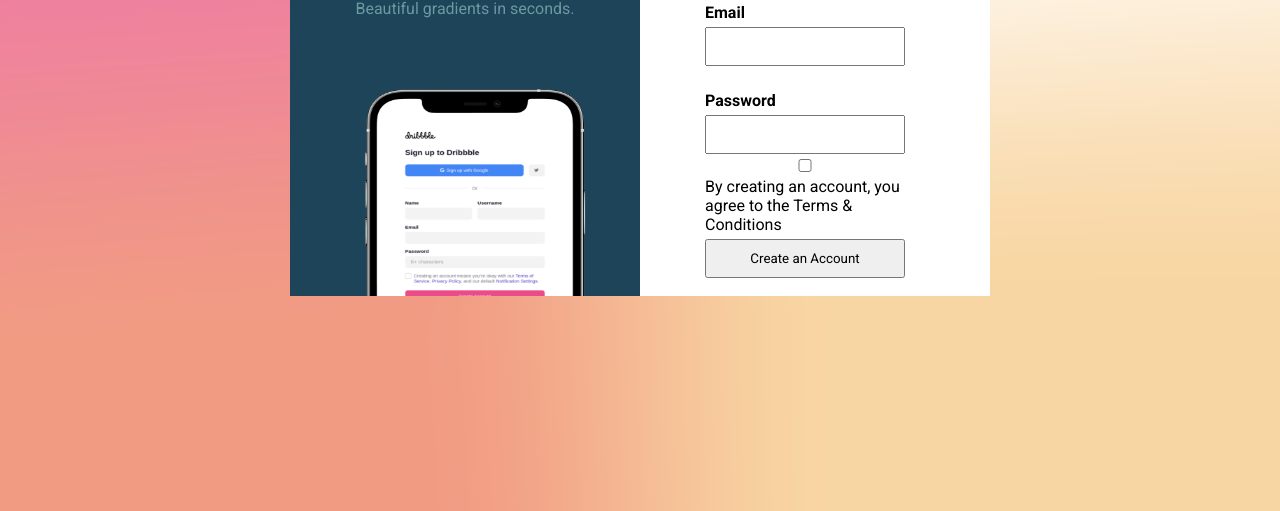
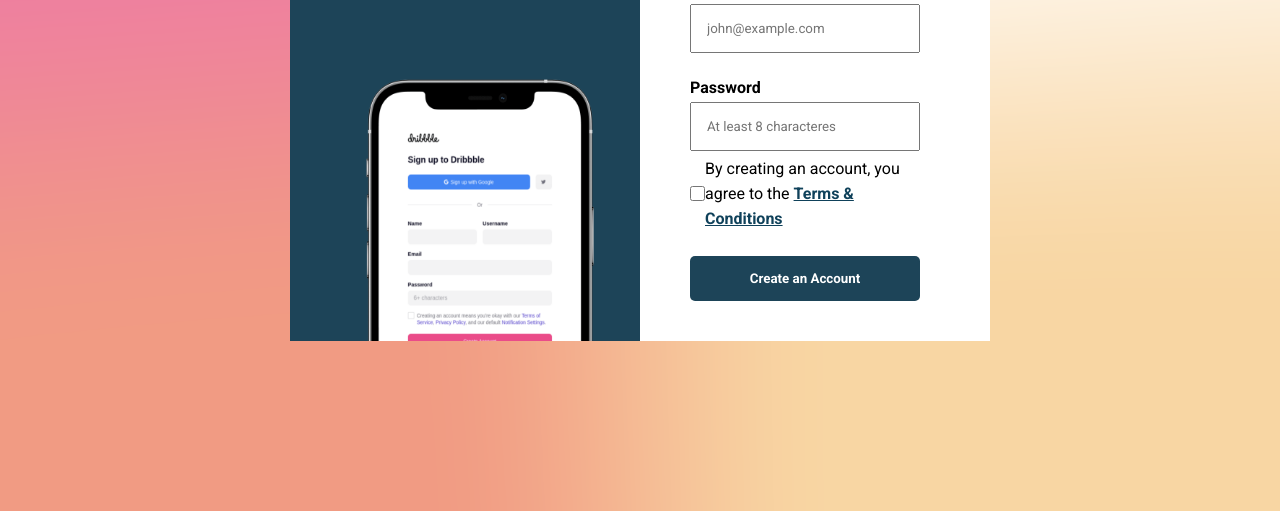
Before and after one commit to joaovxsantos/Gradie-Sign-Up-Starter-Files, a plain HTML site: page index.html in a window 1280 px wide. Shown: the part 289-800 px from the top of the page. Drawn offline with Linux system fonts and the light colour scheme.

Commit message:
final-commit

```diff
--- a/index.html
+++ b/index.html
@@ -26,10 +26,13 @@
                 <h2>Login</h2>
                 <form>
                     <p>Email</p>
-                    <input type="email">
+                    <input type="email" placeholder="john@example.com">
                     <p>Password</p>
-                    <input type="password">
-                    <input type="checkbox"> <span>By creating an account, you agree to the <a>Terms & Conditions</a></span>
+                    <input type="password" placeholder="At least 8 characteres">
+                    <div class="check">
+                        <input type="checkbox"> <span>By creating an account, you agree to the
+                            <a>Terms & Conditions</a></span>
+                    </div>
                     <input type="submit" value="Create an Account">
                 </form>
             </div>
--- a/style.css
+++ b/style.css
@@ -25,9 +25,8 @@ body {
   background: #1d4458;
   text-align: center;
   width: 350px;
-  height: 370px;
+  height: 460px;
   padding: 30px;
-
 }
 
 .text {
@@ -44,45 +43,69 @@ body {
 }
 
 .img img {
-  width: 310px;
-  height: 340px;
+  width: 320px;
+  height: 430px;
 }
 
-.login{
+.login {
   display: flex;
   flex-direction: column;
   background: #fff;
   width: 350px;
-    height: 370px;
+  height: 460px;
+  padding: 30px;
 }
 
-
-.content{
+.content {
   margin: auto;
-    width: 220px;
+  width: 250px;
 }
 
-.login h2{
+.login h2 {
   font-size: 32px;
 }
 
-.login form{
+.login form {
   display: flex;
   flex-direction: column;
-    /* justify-content: center; */
-        /* background: red; */
   gap: 5px;
-
 }
 
-
-
-.login form p{
+.login form p {
   margin-top: 20px;
   font-weight: 700;
 }
 
-.login form input{
-    padding: 10px;
+.login form input {
+  padding: 15px;
+  width: 230px;
+  outline: none;
+}
+
+form span {
+  line-height: 25px;
   width: 200px;
 }
+
+form span a {
+  color: #0f415a;
+  font-weight: 700;
+  text-decoration: underline;
+}
+
+.login form [type="submit"] {
+  background: #1d4458;
+  margin-top: 20px;
+  color: #fff;
+  font-weight: 700;
+  border-radius: 5px;
+  border: none;
+}
+
+.check {
+  display: flex;
+}
+
+.check [type="checkbox"] {
+  width: 15px;
+}
```
Lines whose indentation alone changed are shown as unchanged.
